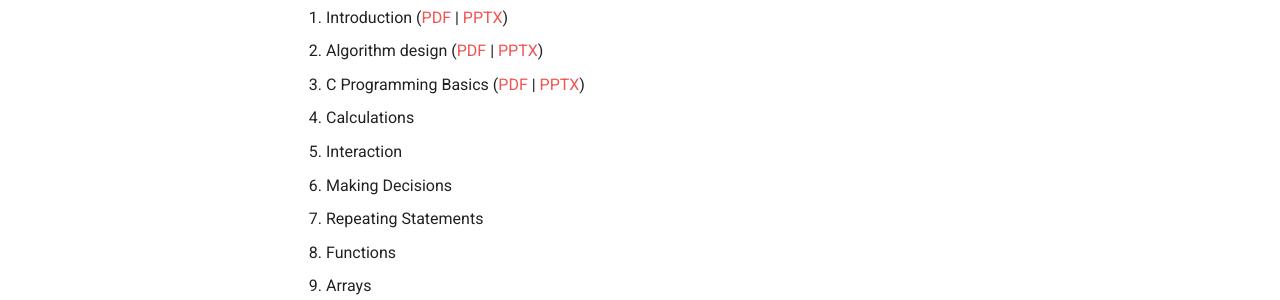
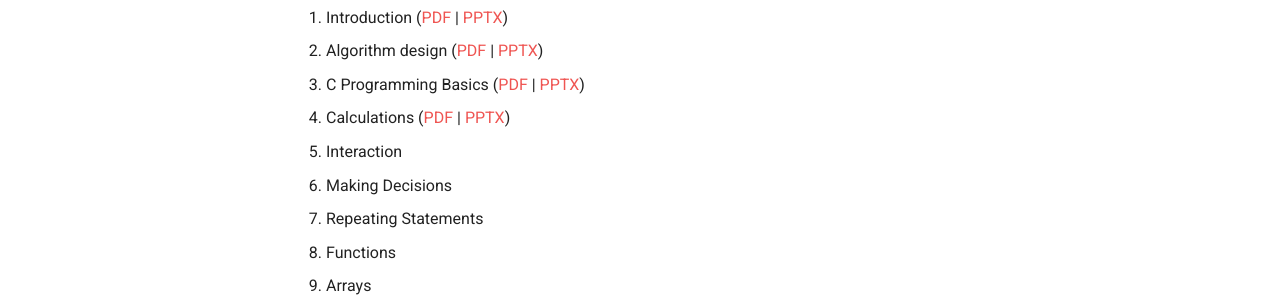
Before and after one commit to m-zakeri/CP, an MkDocs documentation site: the page built from docs/lectures/index.md, in a window 1280 px wide and 900 px high. Shown: the part 274-574 px from the top of the window. Built offline with MkDocs 1.6.1 and Material for MkDocs 9.7.7, drawn with Linux system fonts in a browser that asks for light colours; comment, search, counter and statistics services are not loaded.

Commit message:
Update lectures.

```diff
--- a/docs/lectures/index.md
+++ b/docs/lectures/index.md
@@ -6,7 +6,7 @@
 1. Introduction ([PDF](slides/Lecture_01_Introduction.pdf) | [PPTX](slides/Lecture_01_Introduction.pptx))
 2. Algorithm design ([PDF](slides/Lecture_02_Algorithm_design.pdf) | [PPTX](slides/Lecture_02_Algorithm_Design.pptx))
 3. C Programming Basics ([PDF](slides/Lecture_03_C_Programming_Basics.pdf) | [PPTX](slides/Lecture_03_C_Programming_Basics.pptx))
-4. Calculations
+4. Calculations ([PDF](slides/Lecture_04_Calculations.pdf) | [PPTX](slides/Lecture_04_Calculations.pptx))
 5. Interaction
 6. Making Decisions
 7. Repeating Statements
```
Also changed, not shown: 4 other files.
